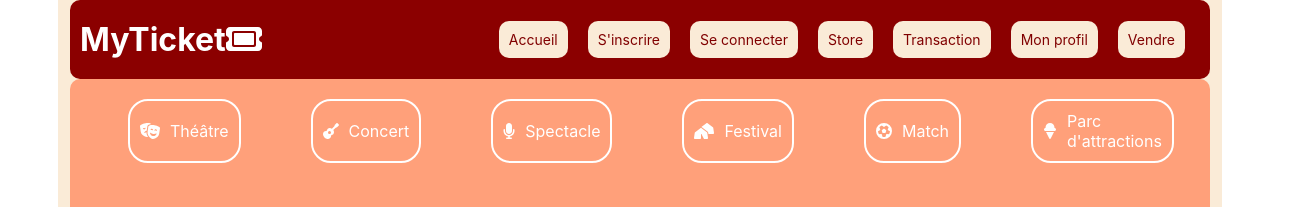
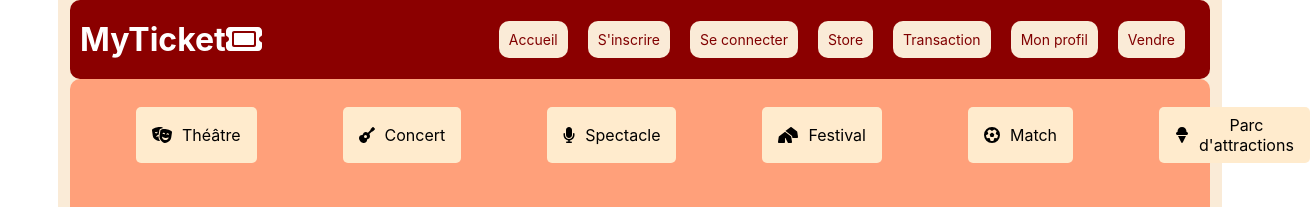
Before and after one commit to AJCSteeve/projet-fil-rouge-React, a React (Create React App) app: page / in a window 1280 px wide. Shown: the top 207 px of the page, 1310 px wide, since content can reach past the window. Built offline with nearby package versions, Linux system fonts and the light colour scheme.

Commit message:
css altered, but now navbar eventType is clickable too.

```diff
--- a/src/components/header/Header.jsx
+++ b/src/components/header/Header.jsx
@@ -9,36 +9,37 @@ import {
     faTheaterMasks,
     faVideoCamera
 } from "@fortawesome/free-solid-svg-icons";
+import {Button} from "react-bootstrap";
 
 const Header = () => {
     return (
         <div className="header">
             <div className="headerContainer">
                 <div className="headerList">
-                    <div className="headerListItem active">
+                    <Button className="headerListItem" href="/theatre">
                         <FontAwesomeIcon icon={faTheaterMasks} />
                         <span>Théâtre</span>
-                    </div>
-                    <div className="headerListItem active">
+                    </Button>
+                    <Button className="headerListItem" href="/concert">
                         <FontAwesomeIcon icon={faGuitar} />
                         <span>Concert</span>
-                    </div>
-                    <div className="headerListItem active">
+                    </Button>
+                    <Button className="headerListItem" href="/spectacle">
                         <FontAwesomeIcon icon={faMicrophone} />
                         <span>Spectacle</span>
-                    </div>
-                    <div className="headerListItem active">
+                    </Button>
+                    <Button className="headerListItem" href="/festival">
                         <FontAwesomeIcon icon={faTents} />
                         <span>Festival</span>
-                    </div>
-                    <div className="headerListItem active">
+                    </Button>
+                    <Button className="headerListItem" href="/match">
                         <FontAwesomeIcon icon={faFutbolBall} />
                         <span>Match</span>
-                    </div>
-                    <div className="headerListItem active">
+                    </Button>
+                    <Button className="headerListItem" href="/parc">
                         <FontAwesomeIcon icon={faIceCream} />
                         <span>Parc d'attractions</span>
-                    </div>
+                    </Button>
                 </div>
                 <h1 className="headerTitle">Vous ne pouvez pas vous présenter à un évènement ?</h1>
                 <p className="headerDescr">Ne perdez pas votre argent, revendez vos tickets de théâtre, concerts, parcs d’attraction, spectacles...</p>
--- a/src/pages/store/FetchTicketsTheatre.jsx
+++ b/src/pages/store/FetchTicketsTheatre.jsx
@@ -86,7 +86,7 @@ const FetchTicketsAll = () => {
                         <FontAwesomeIcon icon={faMicrophone} />
                         <span>Spectacle</span>
                     </Button>
-                    <Button className="headerListItem active" href="/festival">
+                    <Button className="headerListItem" href="/festival">
                         <FontAwesomeIcon icon={faTents} />
                         <span>Festival</span>
                     </Button>
```
Also changed, not shown: src/components/header/header.css (line endings or trailing spaces).
